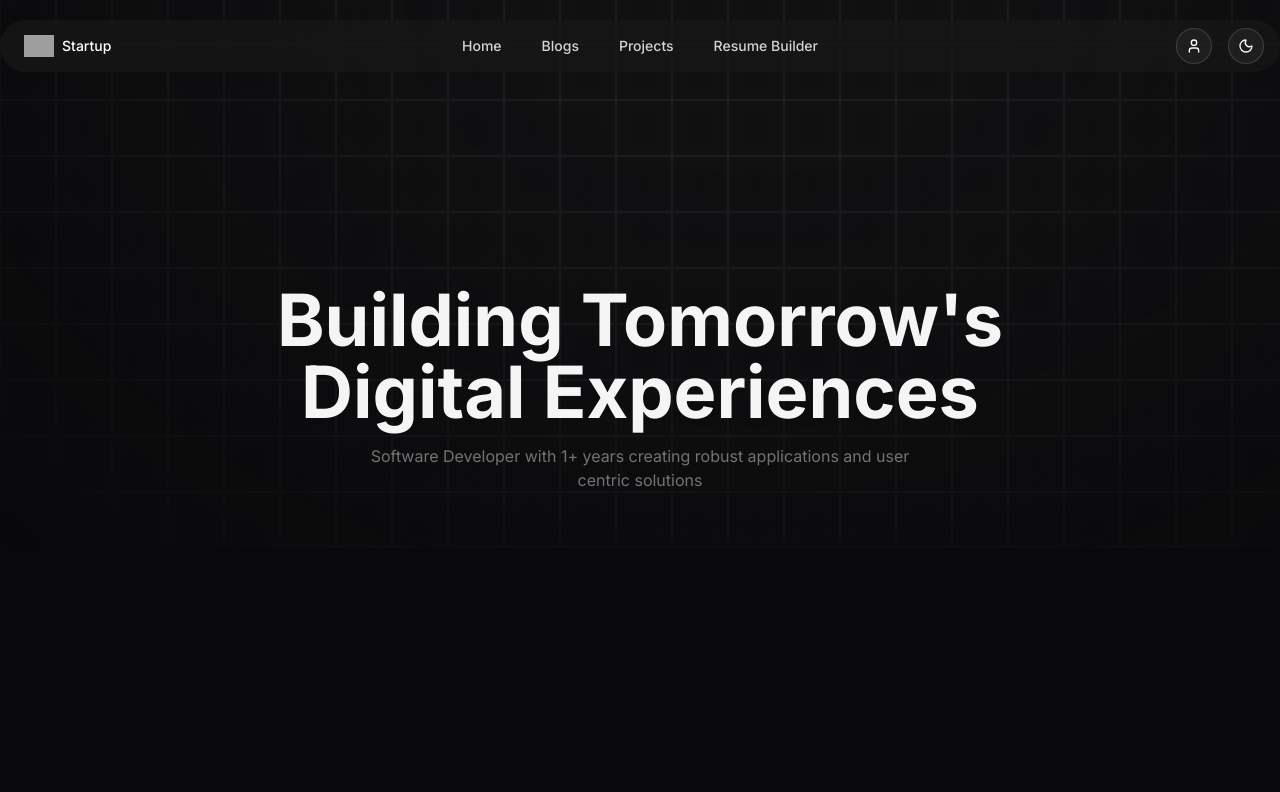
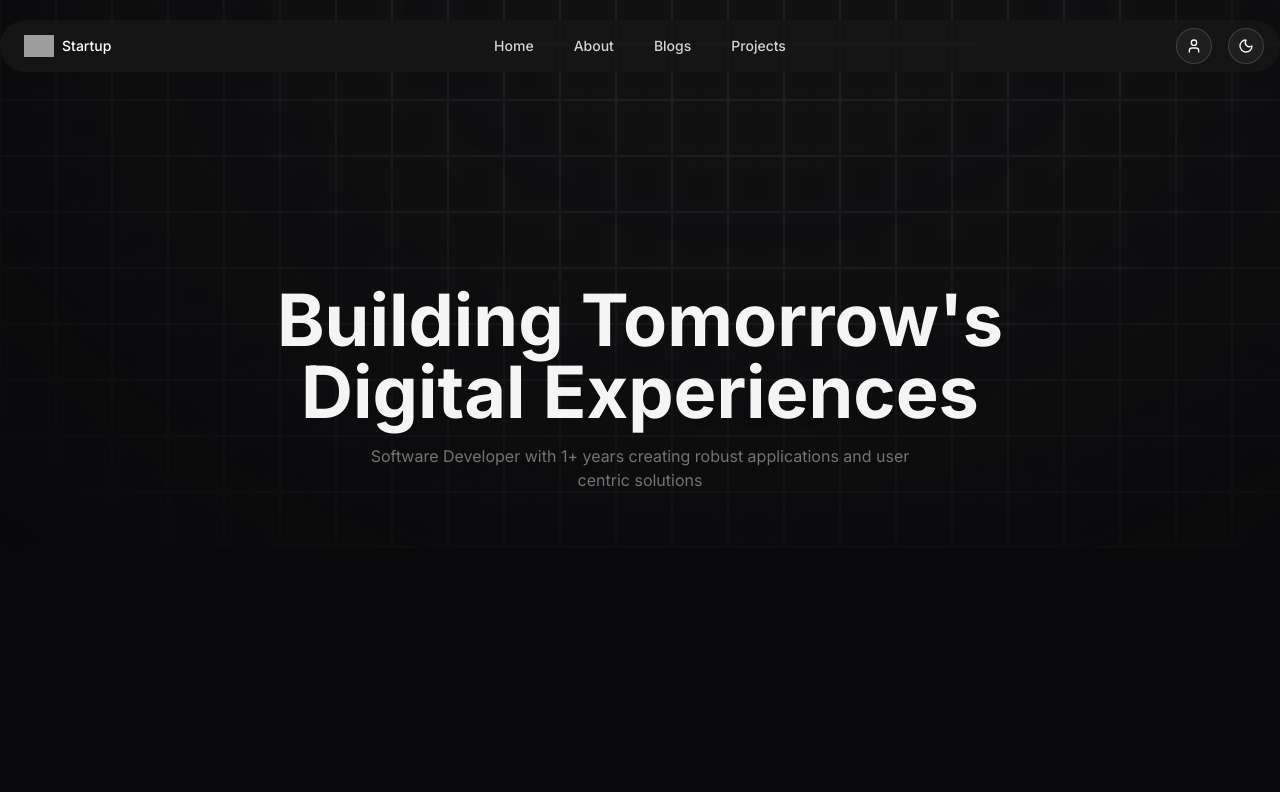
Before and after one commit to hazzaz-am/portfolio-client, a Next.js app: page / in a window 1280 px wide. Shown: the top 792 px of the page. Built offline with nearby package versions, Linux system fonts and the light colour scheme; grey boxes are pictures that could not be loaded.

Commit message:
feat(home): complete home page design with responsive call to action section

```diff
--- a/app/(public)/page.tsx
+++ b/app/(public)/page.tsx
@@ -1,5 +1,6 @@
 import About from "@/components/modules/public/home/About";
 import BlogSection from "@/components/modules/public/home/Blog";
+import CallToAction from "@/components/modules/public/home/CallToAction";
 import { Hero } from "@/components/modules/public/home/Hero";
 import ProjectsSection from "@/components/modules/public/home/ProjectsSection";
 
@@ -10,6 +11,7 @@ export default function HomePage() {
 			<About />
 			<ProjectsSection />
 			<BlogSection />
+			<CallToAction />
 		</section>
 	);
 }
--- a/app/globals.css
+++ b/app/globals.css
@@ -133,4 +133,74 @@
 	body {
 		@apply bg-background text-foreground;
 	}
+
+	/* Toast CSS Variables */
+	:root {
+		/* Light mode toast styles */
+		--toast-success-bg: rgba(255, 255, 255, 0.8);
+		--toast-success-text: #065f46;
+		--toast-error-bg: rgba(255, 255, 255, 0.8);
+		--toast-error-text: #dc2626;
+		--toast-loading-bg: rgba(255, 255, 255, 0.8);
+		--toast-loading-text: #ea580c;
+		--toast-border: rgba(255, 255, 255, 0.2);
+	}
+
+	.dark {
+		/* Dark mode toast styles */
+		--toast-success-bg: rgba(38, 38, 38, 0.8);
+		--toast-success-text: #10b981;
+		--toast-error-bg: rgba(38, 38, 38, 0.8);
+		--toast-error-text: #ef4444;
+		--toast-loading-bg: rgba(38, 38, 38, 0.8);
+		--toast-loading-text: #f97316;
+		--toast-border: rgba(64, 64, 64, 0.5);
+	}
 }
+
+/* Toast Animations */
+@keyframes toast-enter {
+	0% {
+		transform: translate3d(100%, 0, 0) scale(0.8);
+		opacity: 0;
+	}
+	100% {
+		transform: translate3d(0, 0, 0) scale(1);
+		opacity: 1;
+	}
+}
+
+@keyframes toast-leave {
+	0% {
+		transform: translate3d(0, 0, 0) scale(1);
+		opacity: 1;
+	}
+	100% {
+		transform: translate3d(100%, 0, 0) scale(0.8);
+		opacity: 0;
+	}
+}
+
+.toast-success {
+	animation: toast-enter 0.35s cubic-bezier(0.21, 1.02, 0.73, 1) forwards;
+}
+
+.toast-error {
+	animation: toast-enter 0.35s cubic-bezier(0.21, 1.02, 0.73, 1) forwards;
+}
+
+.toast-loading {
+	animation: toast-enter 0.35s cubic-bezier(0.21, 1.02, 0.73, 1) forwards;
+}
+
+/* Toast hover effects */
+[data-toast] {
+	transition: all 0.2s ease-in-out;
+}
+
+[data-toast]:hover {
+	transform: translateY(-2px);
+	box-shadow: 0 0 32px rgba(34, 42, 53, 0.08), 0 2px 2px rgba(0, 0, 0, 0.06),
+		0 0 0 1px rgba(34, 42, 53, 0.04), 0 0 6px rgba(34, 42, 53, 0.1),
+		0 20px 80px rgba(47, 48, 55, 0.07), 0 1px 0 rgba(255, 255, 255, 0.1) inset !important;
+}
--- a/app/layout.tsx
+++ b/app/layout.tsx
@@ -1,7 +1,9 @@
+import { ThemeProvider } from "@/providers/theme-provider";
 import type { Metadata } from "next";
 import { Inter } from "next/font/google";
+import { Toaster } from "react-hot-toast";
 import "./globals.css";
-import { ThemeProvider } from "@/providers/theme-provider";
+import { toastOptions } from "@/utils/toastOptions";
 
 const inter = Inter({
 	subsets: ["latin"],
@@ -9,7 +11,8 @@ const inter = Inter({
 
 export const metadata: Metadata = {
 	title: "Portfolio - Next.js Template",
-	description: "A modern, responsive, and accessible Next.js template with Tailwind CSS and Radix UI.",
+	description:
+		"A modern, responsive, and accessible Next.js template with Tailwind CSS and Radix UI.",
 };
 
 export default function RootLayout({
@@ -27,6 +30,12 @@ export default function RootLayout({
 					disableTransitionOnChange
 				>
 					{children}
+					<Toaster
+						position="top-right"
+						gutter={8}
+						containerClassName="z-50"
+						toastOptions={toastOptions}
+					/>
 				</ThemeProvider>
 			</body>
 		</html>
--- a/components/layout/navbar/Navbar.tsx
+++ b/components/layout/navbar/Navbar.tsx
@@ -22,17 +22,17 @@ const navItems = [
 		link: "/",
 	},
 	{
+		name: "About",
+		link: "#about",
+	},
+	{
 		name: "Blogs",
-		link: "/blogs",
+		link: "#blogs",
 	},
 	{
 		name: "Projects",
-		link: "/projects",
-	},
-	{
-		name: "Resume Builder",
-		link: "/resume-builder",
-	},
+		link: "#projects",
+	}
 ];
 
 export default function Navbar() {
--- a/components/modules/public/home/About.tsx
+++ b/components/modules/public/home/About.tsx
@@ -6,7 +6,7 @@ import WorkExperience from "./WorkExperience";
 
 export default function About() {
 	return (
-		<section id="about" className="pb-20 px-4">
+		<section id="about" className="py-28 px-4">
 			<div className="max-w-7xl mx-auto">
 				<AboutHeader />
 				<div className="grid grid-cols-1 lg:grid-cols-3 gap-6 lg:gap-8">
--- a/components/modules/public/home/Blog.tsx
+++ b/components/modules/public/home/Blog.tsx
@@ -87,7 +87,7 @@ export const blogPosts = [
 
 export default function BlogSection() {
 	return (
-		<section id="blog" className="pb-20 px-4">
+		<section id="blogs" className="py-28 px-4">
 			<div className="max-w-7xl mx-auto">
 				<BlogHeading />
 
--- /dev/null
+++ b/components/modules/public/home/CallToAction.tsx
@@ -0,0 +1,32 @@
+"use client"
+
+import { motion } from "motion/react";
+import EmailForm from "./EmailForm";
+
+export default function CallToAction() {
+	return (
+		<section className="pb-28 px-4">
+			<div className="max-w-7xl mx-auto">
+				<motion.div
+					initial={{ opacity: 0, y: 20 }}
+					whileInView={{ opacity: 1, y: 0 }}
+					exit={{ opacity: 0, y: 20 }}
+					viewport={{ once: false, amount: 0 }}
+					transition={{ duration: 0.6 }}
+				>
+					<div className="p-4 sm:p-6 lg:p-8 bg-white/80 dark:bg-neutral-900/80 backdrop-blur rounded-2xl shadow-[0_0_24px_rgba(34,42,53,0.06),0_1px_1px_rgba(0,0,0,0.05),0_0_0_1px_rgba(34,42,53,0.04),0_0_4px_rgba(34,42,53,0.08),0_16px_68px_rgba(47,48,55,0.05),0_1px_0_rgba(255,255,255,0.1)_inset] border border-white/20 dark:border-neutral-800/50 transition-all duration-300">
+						<h2 className="text-balance text-4xl font-semibold lg:text-5xl text-center">
+							Let's connect!
+						</h2>
+						<p className="mt-4 text-center">
+							Feel free to reach out for collaborations, freelance projects, or
+							just a friendly chat.
+						</p>
+
+						<EmailForm />
+					</div>
+				</motion.div>
+			</div>
+		</section>
+	);
+}
--- /dev/null
+++ b/components/modules/public/home/EmailForm.tsx
@@ -0,0 +1,99 @@
+"use client";
+
+import { Button } from "@/components/ui/button";
+import { AlertCircle, Mail, SendHorizonal } from "lucide-react";
+import { useState } from "react";
+import toast from "react-hot-toast";
+
+export default function EmailForm() {
+	const [email, setEmail] = useState("");
+	const [error, setError] = useState("");
+	const [isValid, setIsValid] = useState(false);
+
+	// Universal email regex validation
+	const emailRegex = /^[a-zA-Z0-9._%+-]+@[a-zA-Z0-9.-]+\.[a-zA-Z]{2,}$/;
+
+	const validateEmail = (emailValue: string) => {
+		if (!emailValue.trim()) {
+			setError("");
+			setIsValid(false);
+			return false;
+		}
+
+		if (!emailRegex.test(emailValue)) {
+			setError("(e.g., user@domain.com)");
+			setIsValid(false);
+			return false;
+		}
+
+		setError("");
+		setIsValid(true);
+		return true;
+	};
+
+	const handleEmailChange = (e: React.ChangeEvent<HTMLInputElement>) => {
+		const value = e.target.value;
+		setEmail(value);
+		validateEmail(value);
+	};
+
+	const handleSubmit = (e: React.FormEvent<HTMLFormElement>) => {
+		e.preventDefault();
+
+		if (!validateEmail(email)) {
+			return;
+		}
+
+		toast.success("I'll get back to you soon.");
+		setEmail("");
+		setIsValid(false);
+	};
+
+	return (
+		<div className="mx-auto mt-10 max-w-sm lg:mt-12">
+			<form onSubmit={handleSubmit}>
+				<div
+					className={`bg-background relative grid grid-cols-[1fr_auto] items-center rounded-[calc(var(--radius)+0.75rem)] border pr-3 shadow shadow-zinc-950/5 transition-colors ${
+						error
+							? "border-red-500 has-[input:focus]:ring-red-500/20"
+							: isValid
+							? "border-green-500 has-[input:focus]:ring-green-500/20"
+							: "has-[input:focus]:ring-muted has-[input:focus]:ring-2"
+					}`}
+				>
+					<Mail className="text-caption text-orange-600 pointer-events-none absolute inset-y-0 left-5 my-auto size-5" />
+
+					<input
+						placeholder="Your email address"
+						className="h-14 w-full bg-transparent pl-12 focus:outline-none"
+						type="email"
+						value={email}
+						onChange={handleEmailChange}
+					/>
+
+					<div className="md:pr-1.5 lg:pr-0">
+						<Button
+							aria-label="submit"
+							className="rounded-(--radius)"
+							disabled={!isValid}
+						>
+							<span className="hidden md:block">Get Started</span>
+							<SendHorizonal
+								className="relative mx-auto size-5 md:hidden"
+								strokeWidth={2}
+							/>
+						</Button>
+					</div>
+				</div>
+			</form>
+
+			{/* Error message */}
+			{error && (
+				<div className="mt-2 flex items-center gap-2 text-sm text-red-500">
+					<AlertCircle className="h-4 w-4" />
+					<span>{error}</span>
+				</div>
+			)}
+		</div>
+	);
+}
--- a/components/modules/public/home/ProjectsSection.tsx
+++ b/components/modules/public/home/ProjectsSection.tsx
@@ -159,7 +159,7 @@ const projects = [
 
 export default function ProjectsSection() {
 	return (
-		<section id="projects" className="pb-20 px-4">
+		<section id="projects" className="py-28 px-4">
 			<div className="max-w-7xl mx-auto">
 				<ProjectHeader />
 
--- /dev/null
+++ b/utils/toastOptions.ts
@@ -0,0 +1,84 @@
+export const toastOptions = {
+	duration: 4000,
+	className: "",
+	style: {
+		background: "transparent",
+		boxShadow: "none",
+		padding: "0",
+		border: "none",
+		maxWidth: "400px",
+		minWidth: "250px",
+	},
+	success: {
+		className: "toast-success",
+		style: {
+			background: "var(--toast-success-bg)",
+			color: "var(--toast-success-text)",
+			border: "1px solid var(--toast-border)",
+			borderRadius: "16px",
+			padding: "12px 16px",
+			backdropFilter: "blur(12px)",
+			WebkitBackdropFilter: "blur(12px)",
+			boxShadow:
+				"0 0 24px rgba(34, 42, 53, 0.06), 0 1px 1px rgba(0, 0, 0, 0.05), 0 0 0 1px rgba(34, 42, 53, 0.04), 0 0 4px rgba(34, 42, 53, 0.08), 0 16px 68px rgba(47, 48, 55, 0.05), 0 1px 0 rgba(255, 255, 255, 0.1) inset",
+			fontWeight: "500",
+			display: "flex",
+			alignItems: "center",
+			gap: "8px",
+			fontSize: "14px",
+			transition: "all 0.3s ease-in-out",
+		},
+		iconTheme: {
+			primary: "#10b981",
+			secondary: "transparent",
+		},
+	},
+	error: {
+		className: "toast-error",
+		style: {
+			background: "var(--toast-error-bg)",
+			color: "var(--toast-error-text)",
+			border: "1px solid var(--toast-border)",
+			borderRadius: "16px",
+			padding: "12px 16px",
+			backdropFilter: "blur(12px)",
+			WebkitBackdropFilter: "blur(12px)",
+			boxShadow:
+				"0 0 24px rgba(34, 42, 53, 0.06), 0 1px 1px rgba(0, 0, 0, 0.05), 0 0 0 1px rgba(34, 42, 53, 0.04), 0 0 4px rgba(34, 42, 53, 0.08), 0 16px 68px rgba(47, 48, 55, 0.05), 0 1px 0 rgba(255, 255, 255, 0.1) inset",
+			fontWeight: "500",
+			display: "flex",
+			alignItems: "center",
+			gap: "8px",
+			fontSize: "14px",
+			transition: "all 0.3s ease-in-out",
+		},
+		iconTheme: {
+			primary: "#dc2626",
+			secondary: "transparent",
+		},
+	},
+	loading: {
+		className: "toast-loading",
+		style: {
+			background: "var(--toast-loading-bg)",
+			color: "var(--toast-loading-text)",
+			border: "1px solid var(--toast-border)",
+			borderRadius: "16px",
+			padding: "12px 16px",
+			backdropFilter: "blur(12px)",
+			WebkitBackdropFilter: "blur(12px)",
+			boxShadow:
+				"0 0 24px rgba(34, 42, 53, 0.06), 0 1px 1px rgba(0, 0, 0, 0.05), 0 0 0 1px rgba(34, 42, 53, 0.04), 0 0 4px rgba(34, 42, 53, 0.08), 0 16px 68px rgba(47, 48, 55, 0.05), 0 1px 0 rgba(255, 255, 255, 0.1) inset",
+			fontWeight: "500",
+			display: "flex",
+			alignItems: "center",
+			gap: "8px",
+			fontSize: "14px",
+			transition: "all 0.3s ease-in-out",
+		},
+		iconTheme: {
+			primary: "#ea580c",
+			secondary: "transparent",
+		},
+	},
+};
```
